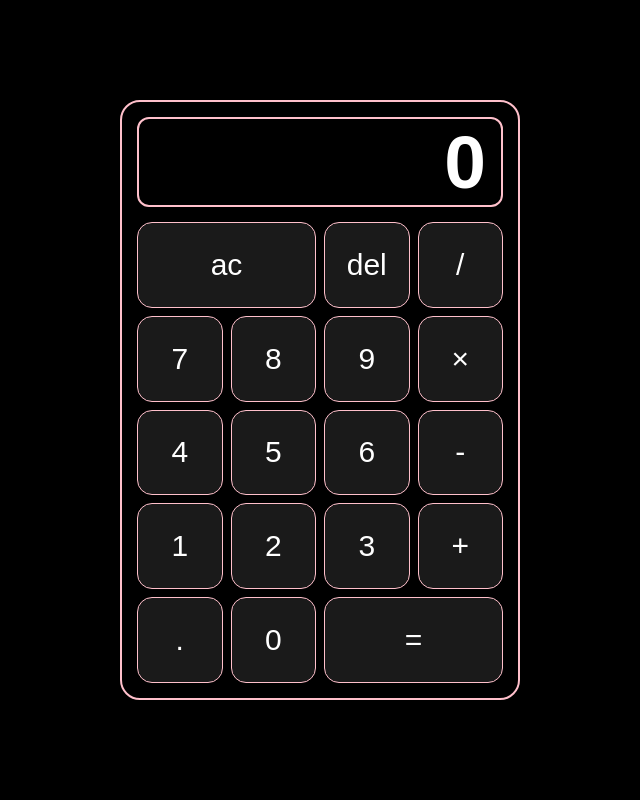
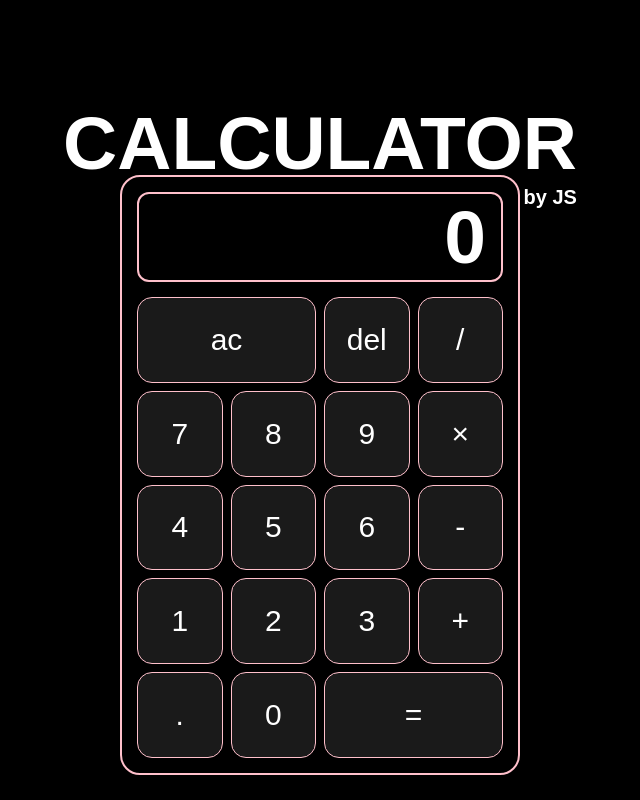
Before and after one commit to Moraouid/Calculator-by-JS, a plain HTML site: page index.html in a window 1280 px wide. Shown: the whole page, without its empty margins (320-960 px from the left). Drawn offline with Linux system fonts and the light colour scheme; a web font is replaced by a local one.

Commit message:
feat(ui): add calculator title and improve layout styling
- add branded calculator heading and subtitle
- refine page layout with centered column alignment
- adjust container spacing for a cleaner visual presentation
- improve overall UI polish for the calculator interface

```diff
--- a/index.html
+++ b/index.html
@@ -8,6 +8,10 @@
 	<script src="script.js" defer></script>
 </head>
 <body>
+	<div class="title">
+		<h2>CALCULATOR</h2>
+		<p>by JS</p>
+	</div>
 	<div class="container">
 		<div class="screen">
 			<p class="number"></p>
--- a/styles.css
+++ b/styles.css
@@ -3,13 +3,33 @@
 }
 
 body {
-	display: flex;
-	justify-content: center;
-	align-items: center;
+	margin: 0;
 	height: 100vh;
 	background-color: black;
+
+	display: flex;
+	flex-direction: column;
+	align-items: center;
+}
+
+.title {
+	color: white;
+	height: 50px;
+	margin-top: 100px;
+	font-weight: bold;
+	font-size: 50px;
+	font-family: 'Digital', sans-serif;
+}
+
+.title h2 {
 	margin: 0;
-	font-family: sans-serif;
+}
+
+.title p {
+	margin-top: 0px;
+	font-weight: bold;
+	font-size: 20px;
+	text-align: right;
 }
 
 .container {
@@ -19,7 +39,10 @@ body {
 	width: 400px;
 	height: 600px;
 	border-radius: 20px;
+	margin-top: auto;
+	margin-bottom: auto;
 }
+
 
 .screen {
 	margin-top: 15px;
```
